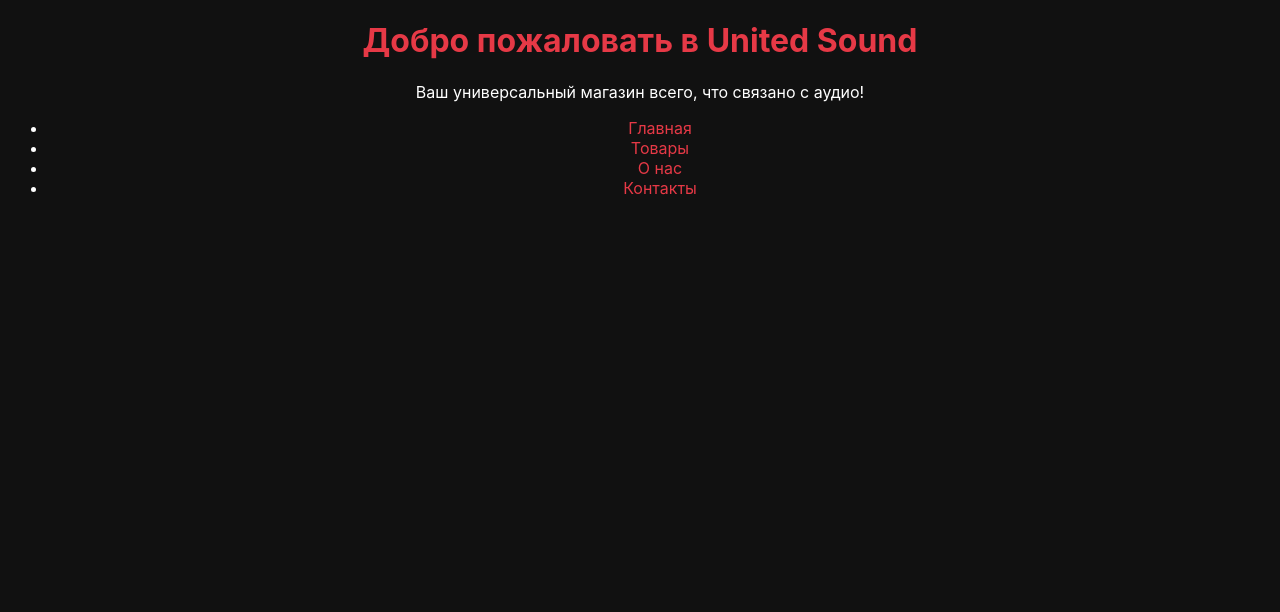
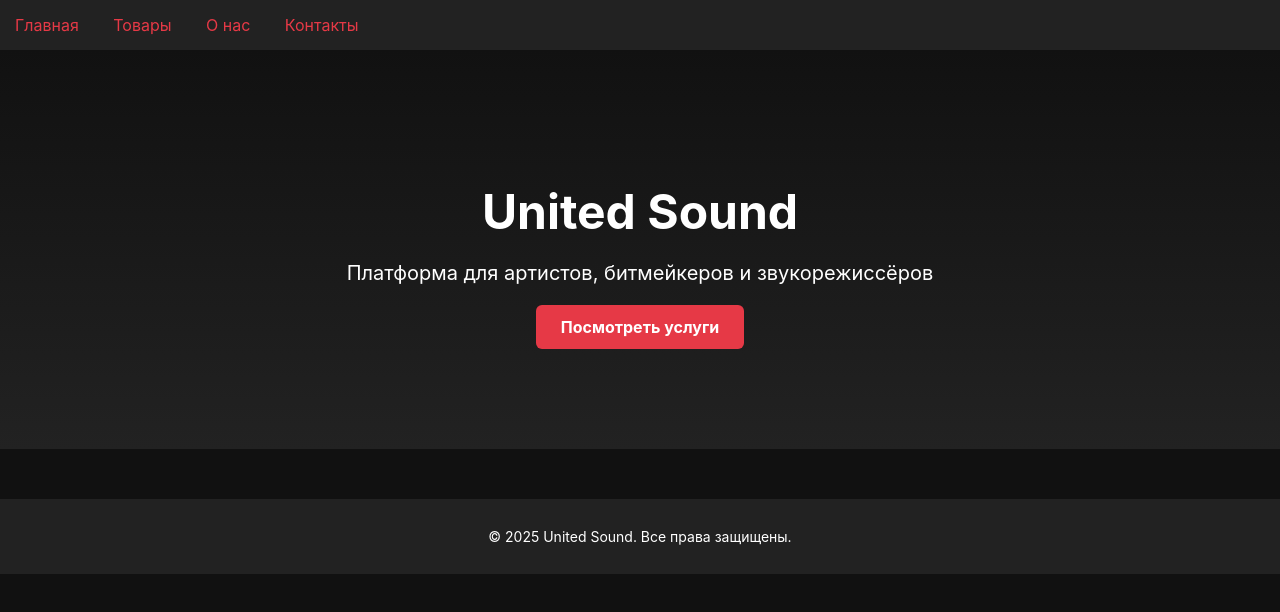
Before and after one commit to rstsolar/united-sound, a plain HTML site: page index.html in a window 1280 px wide. Drawn offline with Linux system fonts and the light colour scheme.

Commit message:
Обновление сайта и добавление about.html

```diff
--- a/index.html
+++ b/index.html
@@ -1,12 +1,12 @@
 <!DOCTYPE html>
-<html>
+<html lang="ru">
 <head>
+    <meta charset="UTF-8">
     <title>United Sound</title>
     <link rel="stylesheet" href="style.css">
 </head>
 <body>
-            <h1>Добро пожаловать в United Sound</h1>
-            <p>Ваш универсальный магазин всего, что связано с аудио!</p>
+    <!-- Навигация -->
     <nav>
         <ul>
             <li><a href="index.html">Главная</a></li>
@@ -15,6 +15,17 @@
             <li><a href="contact.html">Контакты</a></li>
         </ul>
     </nav>
+
+    <!-- Главный блок -->
+    <header class="hero">
+        <h1>United Sound</h1>
+        <p>Платформа для артистов, битмейкеров и звукорежиссёров</p>
+        <a href="products.html" class="btn">Посмотреть услуги</a>
+    </header>
+
+    <!-- Футер -->
+    <footer>
+        <p>© 2025 United Sound. Все права защищены.</p>
+    </footer>
 </body>
-    </head>
 </html>
--- a/style.css
+++ b/style.css
@@ -1,17 +1,73 @@
 body {
     font-family: Inter, sans-serif;
-    text-align: center;
     background: #111;
     color: white;
+    margin: 0;
+    padding: 0;
 }
-h1 {
-    color: #e63946;
+
+/* Навигация */
+nav {
+    background: #222;
+    padding: 15px 0;
+}
+nav ul {
+    list-style: none;
+    margin: 0;
+    padding: 0;
+}
+nav ul li {
+    display: inline;
 }
 a {
     color: #e63946;
-    margin: 0 10px;
+    margin: 0 15px;
     text-decoration: none;
 }
 a:hover {
     text-decoration: underline;
 }
+
+/* Главный блок */
+.hero {
+    padding: 100px 20px;
+    text-align: center;
+    background: linear-gradient(to bottom, #111, #222);
+}
+.hero h1 {
+    font-size: 48px;
+    margin-bottom: 10px;
+}
+.hero p {
+    font-size: 20px;
+    margin-bottom: 20px;
+}
+.btn {
+    display: inline-block;
+    padding: 12px 25px;
+    background: #e63946;
+    color: white;
+    border-radius: 6px;
+    font-weight: bold;
+    transition: background 0.3s;
+}
+.btn:hover {
+    background: #c71c30;
+}
+
+/* Блок О нас */
+.about {
+    max-width: 800px;
+    margin: 50px auto;
+    padding: 20px;
+    text-align: center;
+}
+
+/* Футер */
+footer {
+    background: #222;
+    text-align: center;
+    padding: 15px;
+    margin-top: 50px;
+    font-size: 14px;
+}
```
Also changed, not shown: about.html (added, +30 -0 lines). Lines whose indentation alone changed are shown as unchanged.
